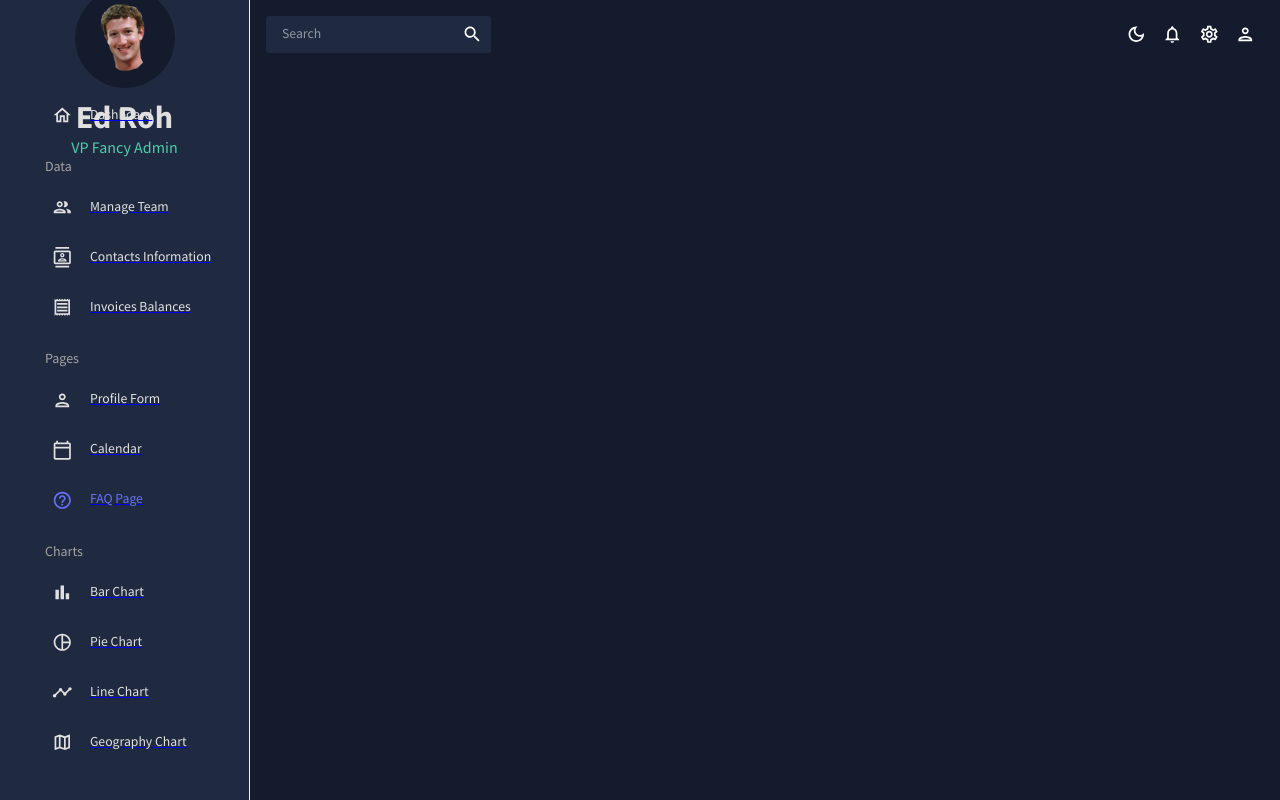
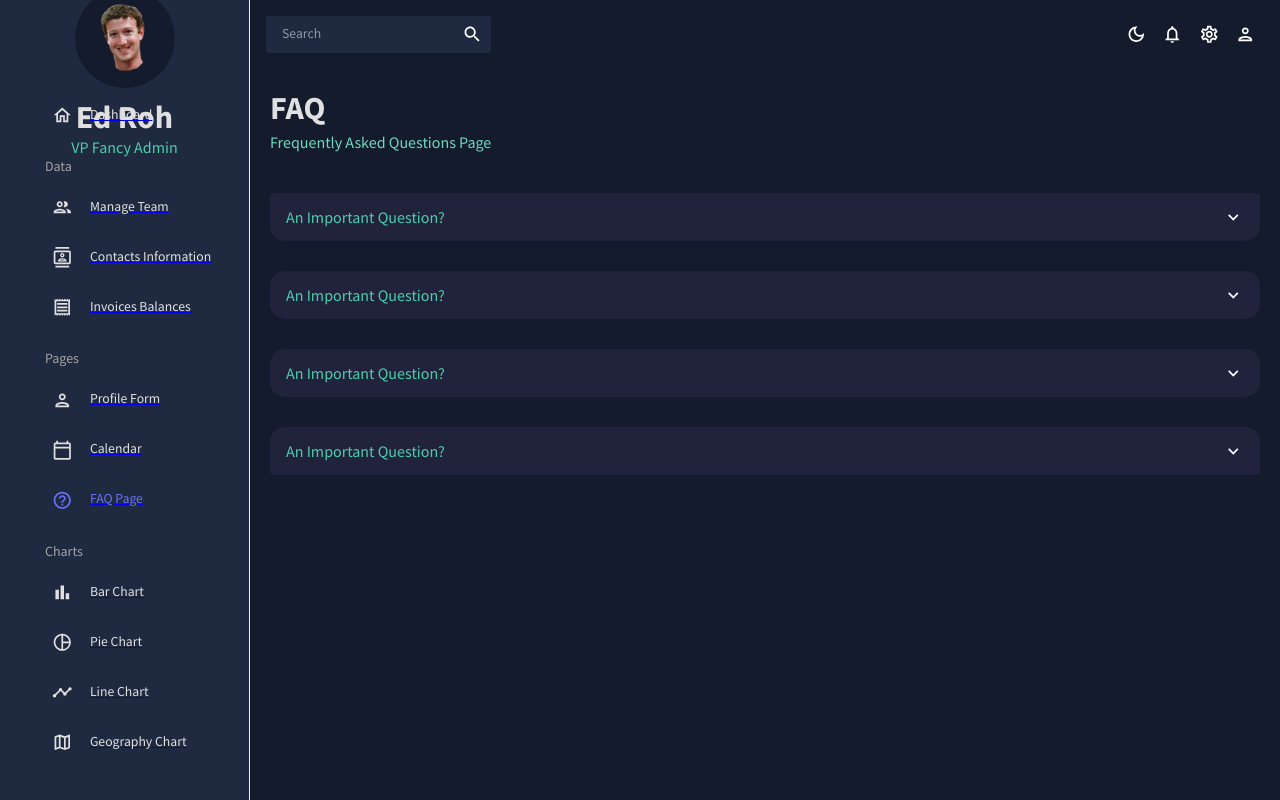
Before and after one commit to TheChrisader/react-dashboard, a React (Create React App) app: page /faq in a window 1280 px wide. Built offline with nearby package versions, Linux system fonts and the light colour scheme.

Commit message:
create FAQ page

```diff
--- a/src/App.js
+++ b/src/App.js
@@ -9,6 +9,7 @@
 import Team from "./scenes/Team";
 import Form from "./scenes/Form";
 import Calendar from "./scenes/Calendar";
+import FAQ from "./scenes/Faq";
 
 function App() {
   const [theme, colorMode] = useMode();
@@ -28,6 +29,7 @@
               <Route path="/invoices" element={<Invoices />} />
               <Route path="/form" element={<Form />} />
               <Route path="/calendar" element={<Calendar />} />
+              <Route path="/faq" element={<FAQ />} />
             </Routes>
           </main>
         </div>
--- /dev/null
+++ b/src/scenes/Faq/index.jsx
@@ -0,0 +1,92 @@
+import { Box, styled, Typography, useTheme } from "@mui/material";
+import Header from "../../components/Header";
+import Accordion from "@mui/material/Accordion";
+import AccordionSummary from "@mui/material/AccordionSummary";
+import AccordionDetails from "@mui/material/AccordionDetails";
+import ExpandMoreIcon from "@mui/icons-material/ExpandMore";
+import { tokens } from "../../theme";
+
+const FAQ = () => {
+  const theme = useTheme();
+  const colors = tokens(theme.palette.mode);
+
+  const StyledAccordion = styled(Accordion)(() => ({
+    backgroundColor: colors.blueAccent[900],
+    borderRadius: "15px",
+    boxShadow: "none",
+    "&::before": {
+      display: "none",
+    },
+  }));
+
+  return (
+    <Box m="20px">
+      <Header title="FAQ" subtitle="Frequently Asked Questions Page" />
+
+      <Box m="40px 0 0 0" display="flex" flexDirection="column" gap="30px">
+        <StyledAccordion>
+          <AccordionSummary expandIcon={<ExpandMoreIcon />}>
+            <Typography color={colors.greenAccent[500]} variant="h5">
+              An Important Question?
+            </Typography>
+          </AccordionSummary>
+          <AccordionDetails>
+            <Typography>
+              Lorem ipsum dolor sit amet consectetur adipisicing elit. Non,
+              adipisci voluptate porro quia maxime laudantium eos totam autem in
+              natus amet, obcaecati vitae tempore? Odit sapiente architecto
+              totam a officiis?
+            </Typography>
+          </AccordionDetails>
+        </StyledAccordion>
+        <StyledAccordion>
+          <AccordionSummary expandIcon={<ExpandMoreIcon />}>
+            <Typography color={colors.greenAccent[500]} variant="h5">
+              An Important Question?
+            </Typography>
+          </AccordionSummary>
+          <AccordionDetails>
+            <Typography>
+              Lorem ipsum dolor sit amet consectetur adipisicing elit. Non,
+              adipisci voluptate porro quia maxime laudantium eos totam autem in
+              natus amet, obcaecati vitae tempore? Odit sapiente architecto
+              totam a officiis?
+            </Typography>
+          </AccordionDetails>
+        </StyledAccordion>
+        <StyledAccordion>
+          <AccordionSummary expandIcon={<ExpandMoreIcon />}>
+            <Typography color={colors.greenAccent[500]} variant="h5">
+              An Important Question?
+            </Typography>
+          </AccordionSummary>
+          <AccordionDetails>
+            <Typography>
+              Lorem ipsum dolor sit amet consectetur adipisicing elit. Non,
+              adipisci voluptate porro quia maxime laudantium eos totam autem in
+              natus amet, obcaecati vitae tempore? Odit sapiente architecto
+              totam a officiis?
+            </Typography>
+          </AccordionDetails>
+        </StyledAccordion>
+        <StyledAccordion>
+          <AccordionSummary expandIcon={<ExpandMoreIcon />}>
+            <Typography color={colors.greenAccent[500]} variant="h5">
+              An Important Question?
+            </Typography>
+          </AccordionSummary>
+          <AccordionDetails>
+            <Typography>
+              Lorem ipsum dolor sit amet consectetur adipisicing elit. Non,
+              adipisci voluptate porro quia maxime laudantium eos totam autem in
+              natus amet, obcaecati vitae tempore? Odit sapiente architecto
+              totam a officiis?
+            </Typography>
+          </AccordionDetails>
+        </StyledAccordion>
+      </Box>
+    </Box>
+  );
+};
+
+export default FAQ;
```
